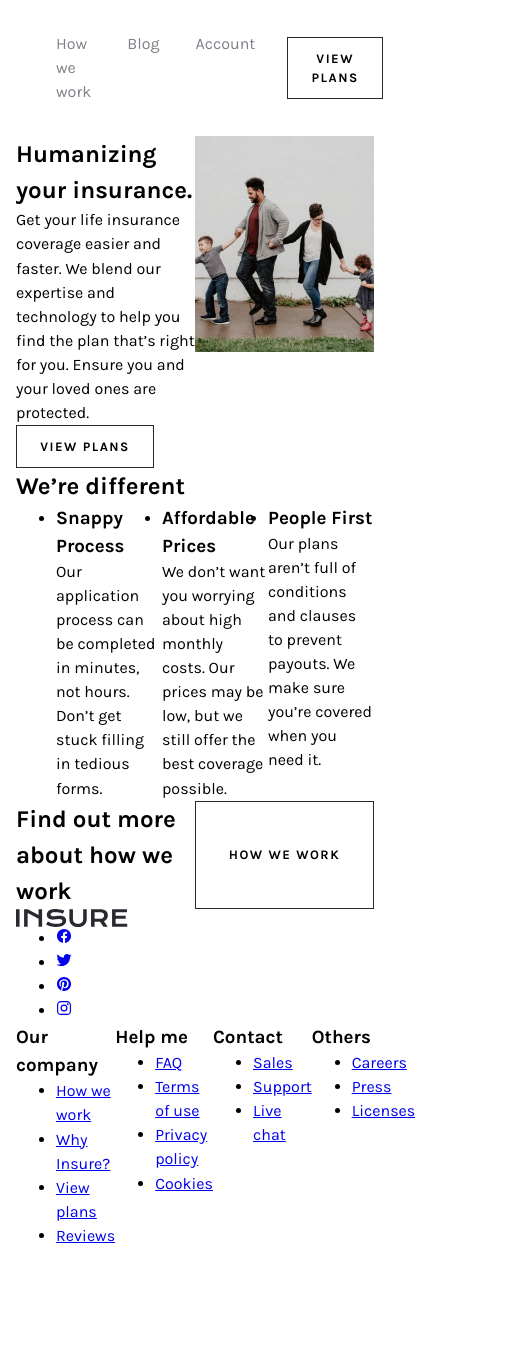
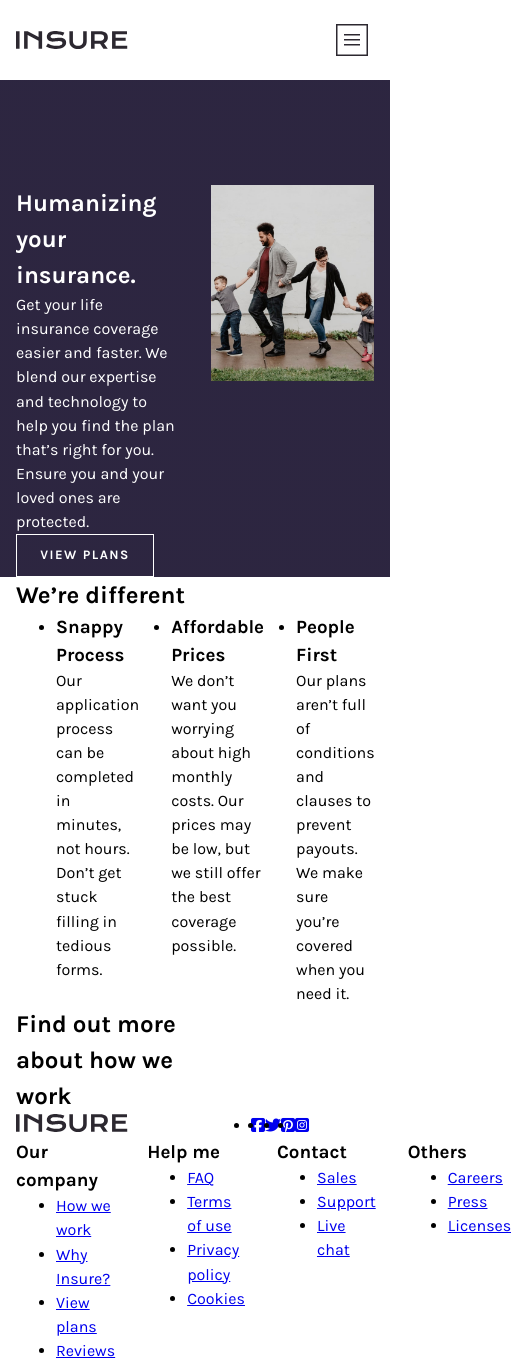
Before and after one commit to humarroquin/insure-landing-page, a plain HTML site: page index.html in a window 390 px wide. Shown: the whole page, 511 px wide, since content can reach past the window. Before the commit the page ends 1248 px from the top, so only its background shows below. Drawn offline with nearby package versions, Linux system fonts and the light colour scheme.

Commit message:
styled the mobile menu

```diff
--- a/index.html
+++ b/index.html
@@ -11,6 +11,14 @@
       href="./images/favicon-32x32.png"
     />
     <link rel="stylesheet" href="styles.css" />
+    <link
+      rel="stylesheet"
+      href="https://cdnjs.cloudflare.com/ajax/libs/font-awesome/6.7.2/css/all.min.css"
+      integrity="sha512-Evv84Mr4kqVGRNSgIGL/F/aIDqQb7xQ2vcrdIwxfjThSH8CSR7PBEakCr51Ck+w+/U6swU2Im1vVX0SVk9ABhg=="
+      crossorigin="anonymous"
+      referrerpolicy="no-referrer"
+    />
+    <script src="main.js" defer></script>
     <title>Frontend Mentor | Insure landing page</title>
   </head>
   <body>
@@ -25,22 +33,27 @@
           <li><a href="#">Account</a></li>
         </ul>
       </nav>
-      <button class="btn">View plans</button>
+      <button type="button" class="btn-nav | btn">View plans</button>
+      <button type="button" class="mobile-btn">
+        <img src="/images/icon-hamburger.svg" alt="" />
+      </button>
     </header>
     <main>
-      <section class="container grid-2cols-even">
+      <section class="hero">
+        <div class="container grid-2cols-even">
           <div>
             <h1>Humanizing your insurance.</h1>
             <p>
               Get your life insurance coverage easier and faster. We blend our
-            expertise and technology to help you find the plan that’s right for
-            you. Ensure you and your loved ones are protected.
+              expertise and technology to help you find the plan that’s right
+              for you. Ensure you and your loved ones are protected.
             </p>
             <button class="btn btn--light">View plans</button>
           </div>
           <figure>
             <img src="./images/image-intro-desktop.jpg" alt="" />
           </figure>
+        </div>
       </section>
       <section class="container">
         <h2>We’re different</h2>
@@ -74,22 +87,30 @@
       </section>
     </main>
     <footer class="container">
-      <div class="top-footer">
+      <div class="top-footer grid-2cols-even">
         <figure>
           <img src="./images/logo.svg" alt="Insure" />
         </figure>
-        <ul class="social-icons">
+        <ul class="social-icons display-flex">
           <li>
-            <a href="#"><ion-icon name="logo-facebook"></ion-icon></a>
+            <a href="#">
+              <i class="fa-brands fa-square-facebook"></i>
+            </a>
           </li>
           <li>
-            <a href="#"><ion-icon name="logo-twitter"></ion-icon></a>
+            <a href="#">
+              <i class="fa-brands fa-twitter"></i>
+            </a>
           </li>
           <li>
-            <a href="#"><ion-icon name="logo-pinterest"></ion-icon></a>
+            <a href="#">
+              <i class="fa-brands fa-square-pinterest"></i>
+            </a>
           </li>
           <li>
-            <a href="#"><ion-icon name="logo-instagram"></ion-icon></a>
+            <a href="#">
+              <i class="fa-brands fa-square-instagram"></i>
+            </a>
           </li>
         </ul>
       </div>
@@ -130,13 +151,5 @@
         </div>
       </div>
     </footer>
-    <script
-      type="module"
-      src="https://unpkg.com/ionicons@7.1.0/dist/ionicons/ionicons.esm.js"
-    ></script>
-    <script
-      nomodule
-      src="https://unpkg.com/ionicons@7.1.0/dist/ionicons/ionicons.js"
-    ></script>
   </body>
 </html>
--- /dev/null
+++ b/main.js
@@ -0,0 +1,9 @@
+const mobileBtn = document.querySelector(".mobile-btn");
+const menu = document.querySelector(".nav-links");
+
+function toggleMenu() {
+  menu.classList.toggle("show");
+  console.log("Clicked!");
+}
+
+mobileBtn.addEventListener("click", toggleMenu);
--- a/styles.css
+++ b/styles.css
@@ -82,16 +82,20 @@ h6 {
   --fw-regular: 400;
   --fw-semi-bold: 700;
 
-  /* font sizes */
+  /* fixed font sizes */
+  --fs-button: 0.8125rem;
   --fs-links: 0.8125rem;
+  --fs-mobile-links: 1.25rem;
 
   /* spacing */
   --size-100: 1rem; /* 16px */
   --size-200: 1.5rem; /* 24px */
   --size-300: 2rem; /* 32px */
   --size-400: 2.25rem; /* 36px */
+  --size-450: 2.5rem; /* 40px */
   --size-500: 3rem; /* 48px */
   --size-600: 6rem; /* 96px */
+  --size-650: 6.5625rem; /* 105px */
   --size-700: 9.375rem; /* 150px */
 }
 
@@ -108,34 +112,42 @@ h6 {
 .heading-primary {
   font-size: 3rem;
   font-size: clamp(3rem, 2.2346938775510203rem + 3.265306122448979vw, 4.5rem);
+  line-height: 1;
 }
 
 /* 56px-40px */
 .heading-secondary {
   font-size: 2.5rem;
   font-size: clamp(2.5rem, 1.989795918367347rem + 2.1768707482993195vw, 3.5rem);
+  line-height: 1;
 }
 
 /* 28px */
 .heading-tertiary {
   font-size: 1.75rem;
+  line-height: 1;
 }
 
 .display-flex {
   display: flex;
 }
 
+.grid-2cols-even,
+.grid-3cols-even,
+.grid-4cols-even {
+  display: grid;
+}
 .grid-2cols-even {
-  display: grid;
   grid-template-columns: repeat(2, 1fr);
+  gap: var(--size-300);
 }
 .grid-3cols-even {
-  display: grid;
   grid-template-columns: repeat(3, 1fr);
+  gap: var(--size-300);
 }
 .grid-4cols-even {
-  display: grid;
   grid-template-columns: repeat(4, 1fr);
+  gap: var(--size-300);
 }
 
 .btn {
@@ -143,7 +155,7 @@ h6 {
   padding: 0.8125em 1.78125em;
   background-color: transparent;
   text-transform: uppercase;
-  font-size: var(--fs-links);
+  font-size: var(--fs-button);
   font-weight: var(--fw-semi-bold);
   letter-spacing: 1.5px;
   cursor: pointer;
@@ -152,6 +164,11 @@ h6 {
 .btn:is(:hover, :focus-visible) {
   background-color: var(--clr-black);
   color: var(--clr-white);
+}
+
+.btn--light {
+  color: var(--clr-white);
+  border-color: var(--clr-white);
 }
 .btn--light:is(:hover, :focus-visible) {
   background-color: var(--clr-white);
@@ -165,7 +182,6 @@ body {
   -webkit-font-smoothing: antialiased;
   /* part of the css reset */
   font-family: var(--ff-body);
-  font-size: 1rem;
   /* 18-px-16px */
   font-size: clamp(
     1rem,
@@ -176,7 +192,8 @@ body {
 
 /* header */
 .header {
-  padding-block: var(--size-300);
+  --header-height: 5rem;
+  height: var(--header-height);
   align-items: center;
 }
 .logo-wrapper {
@@ -190,8 +207,72 @@ body {
 .nav-links a {
   text-decoration: none;
   color: var(--clr-grayish-purple);
+  font-weight: var(--fw-semi-bold);
+  font-size: var(--fs-desktop-links);
+  text-transform: uppercase;
+  letter-spacing: 1.5px;
   transition: color 0.5s ease;
 }
 .nav-links a:is(:hover, :focus-visible) {
   color: var(--clr-black);
 }
+.mobile-btn {
+  border: 0;
+  background-color: transparent;
+  display: none;
+  position: relative;
+  z-index: 999;
+}
+.mobile-btn img {
+  --btn-size: 2rem;
+  height: var(--btn-size);
+  width: var(--btn-size);
+}
+
+/* hero */
+.hero {
+  --overlap-height: 37rem;
+  background-image: linear-gradient(
+    var(--clr-purple) var(--overlap-height),
+    var(--clr-white) var(--overlap-height)
+  );
+  color: var(--clr-white);
+  padding-top: var(--size-650);
+}
+
+.hero img {
+  width: 100%;
+  max-height: 40.625rem;
+  object-fit: cover;
+}
+
+/* media queries */
+@media (max-width: 46.875em) {
+  .btn-nav,
+  .nav-links {
+    display: none;
+  }
+  .nav-links.show {
+    display: flex;
+    flex-direction: column;
+    gap: var(--size-200);
+    position: fixed;
+    top: var(--header-height);
+    left: 0;
+    background-color: var(--clr-black);
+    width: 100%;
+    height: 100%;
+    text-align: center;
+    padding-top: var(--size-450);
+  }
+  .nav-links.show a {
+    color: var(--clr-white);
+    font-size: var(--fs-mobile-links);
+  }
+  .nav-links.show a:is(:hover, :focus-visible) {
+    color: var(--clr-white);
+  }
+  .mobile-btn {
+    display: block;
+  }
+}
```
Lines whose indentation alone changed are shown as unchanged.
